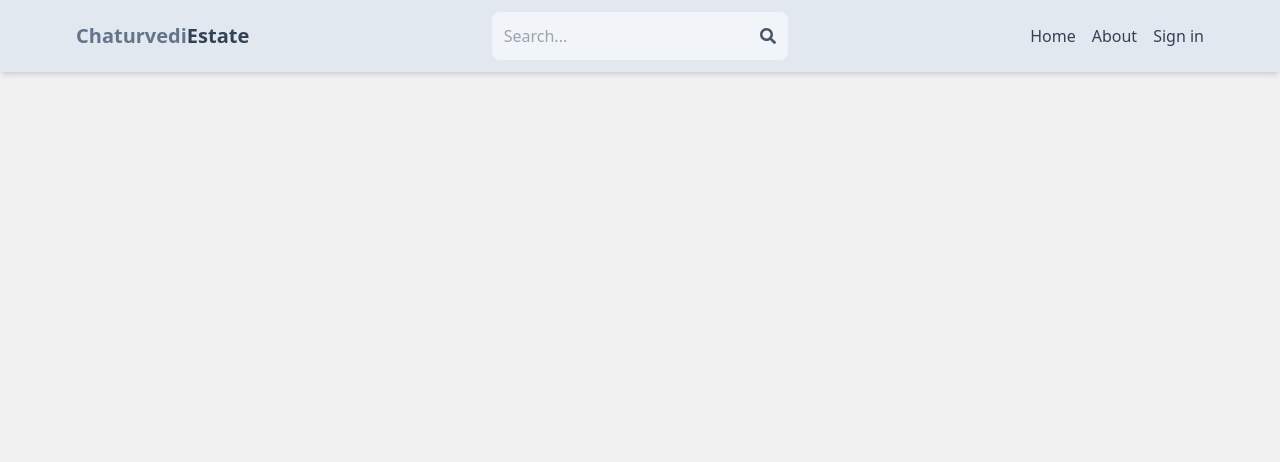
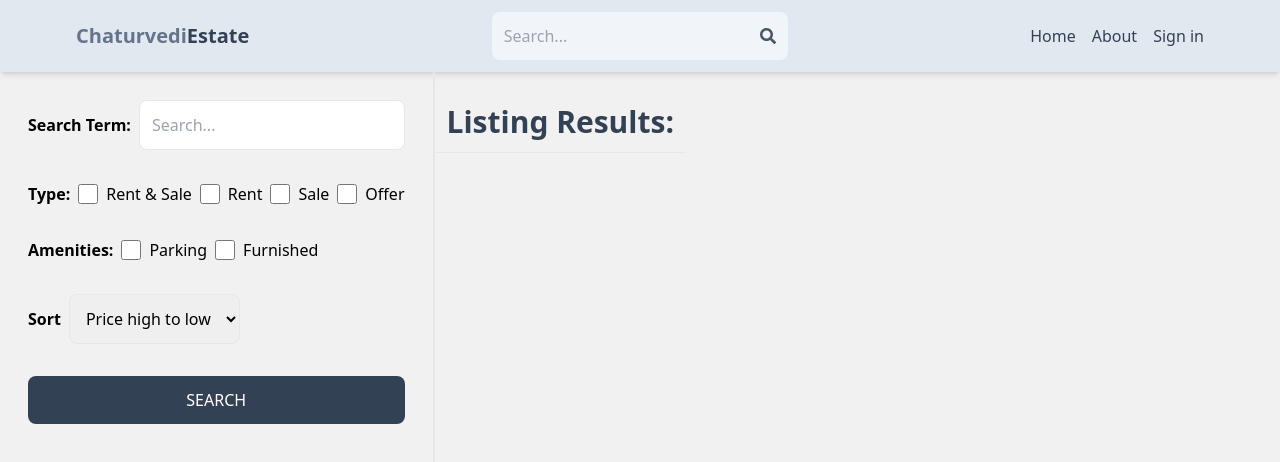
Before and after one commit to ArchitRVCE/mernEstate, a React (Vite) app in the folder client/: page /search in a window 1280 px wide. Shown: the top 462 px of the page. Built offline with nearby package versions, Linux system fonts and the light colour scheme; no server answers.

Commit message:
add UI to search page

```diff
--- a/client/src/App.jsx
+++ b/client/src/App.jsx
@@ -10,6 +10,7 @@
 import CreateListing from './Pages/CreateListing'
 import UpdateListing from './Pages/UpdateListing'
 import Listing from './Pages/Listing'
+import Search from './Pages/Search'
 
 function App() {
   return (
@@ -21,6 +22,7 @@
           <Route path='/sign-in' element={<SignIn/>}/>
           <Route path='/sign-up' element={<SignUp/>}/>
           <Route path='/about' element={<About/>}/>
+          <Route path="/search" element={<Search/>}/>
           <Route element={<PrivateRoute/>}>
               <Route path='/profile' element={<Profile/>}/>
               <Route path='/create-listing' element={<CreateListing/>}></Route>
--- /dev/null
+++ b/client/src/Pages/Search.jsx
@@ -0,0 +1,61 @@
+import React from 'react'
+
+const Search = () => {
+  return (
+    <div className='flex flex-col md:flex-row'>
+      <div className='p-7 border-b-2 md:border-r-2 md:min-h-screen'>
+        <form className='flex flex-col gap-8'>
+            <div className='flex items-center gap-2'>
+                <label className='whitespace-nowrap font-semibold'>Search Term:</label>
+                <input className='border rounded-lg p-3 w-full' type='text' id='searchTerm' placeholder='Search...'/>
+            </div>
+            <div className='flex gap-2 flex-wrap items-center'>
+                <label className='font-semibold'>Type:</label>
+                <div className='flex gap-2'>
+                    <input type='checkbox' id="all" className='w-5'/>
+                    <span>Rent & Sale</span>
+                </div>
+                <div className='flex gap-2'>
+                    <input type='checkbox' id="rent" className='w-5'/>
+                    <span>Rent</span>
+                </div>
+                <div className='flex gap-2'>
+                    <input type='checkbox' id="sale" className='w-5'/>
+                    <span>Sale</span>
+                </div>
+                <div className='flex gap-2'>
+                    <input type='checkbox' id="offer" className='w-5'/>
+                    <span>Offer</span>
+                </div>
+            </div>
+            <div className='flex gap-2 flex-wrap items-center'>
+                <label className='font-semibold'>Amenities:</label>
+                <div className='flex gap-2'>
+                    <input type='checkbox' id="parking" className='w-5'/>
+                    <span>Parking</span>
+                </div>
+                <div className='flex gap-2'>
+                    <input type='checkbox' id="furnished" className='w-5'/>
+                    <span>Furnished</span>
+                </div>
+            </div>
+            <div className='flex items-center gap-2'>
+                <label className='font-semibold'>Sort</label>
+                <select className='border rounded-lg p-3' id="sort_order">
+                    <option>Price high to low</option>
+                    <option>Price low to high</option>
+                    <option>Latest</option>
+                    <option>Oldest</option>
+                </select>
+            </div>
+            <button className='bg-slate-700 p-3 uppercase text-white rounded-lg hover:opacity-95'>Search</button>
+        </form>
+      </div>
+      <div className=''>
+        <h1 className='text-3xl font-semibold border-b p-3 text-slate-700 mt-5'>Listing Results:</h1>
+      </div>
+    </div>
+  )
+}
+
+export default Search
```
